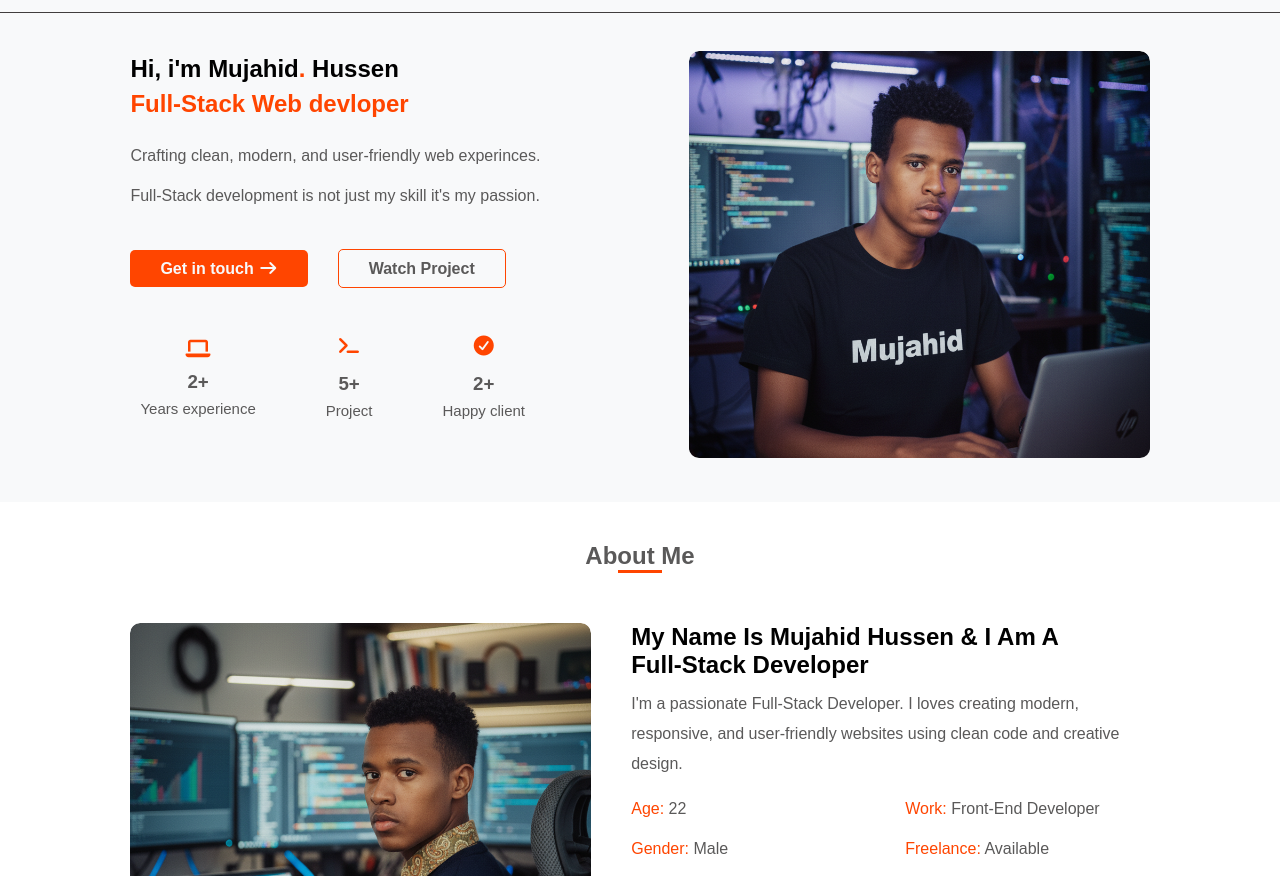
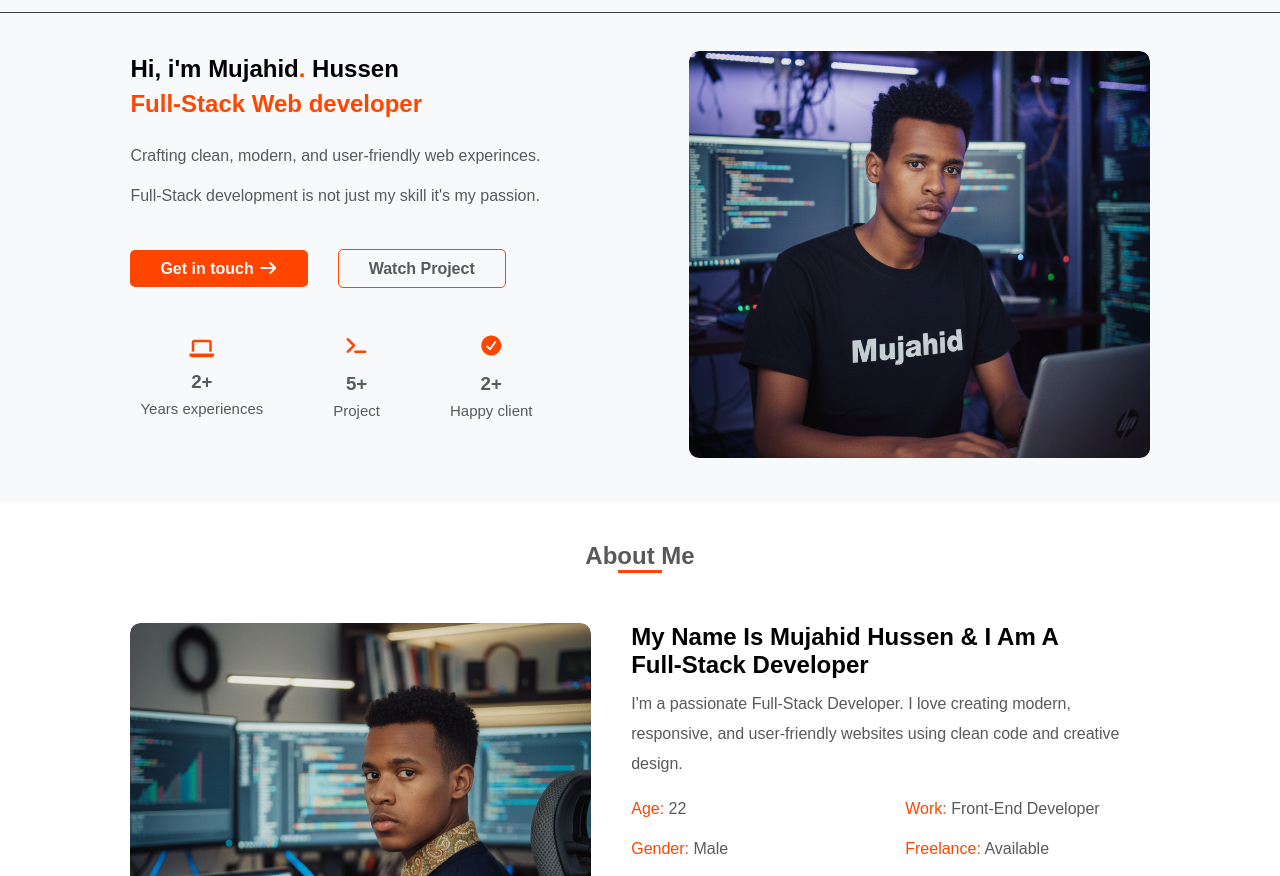
Before and after one commit to Mujuman/my-portfolio, a plain HTML site: page index.html in a window 1280 px wide. Shown: the part 59-935 px from the top of the page. Drawn offline with Linux system fonts and the light colour scheme.

```diff
--- a/index.html
+++ b/index.html
@@ -43,7 +43,7 @@
         <div class="home-text">
 
             <h1 id="name">Hi, i'm Mujahid<span class="dot">.</span> Hussen<br>
-            <span class="dot">Full-Stack Web devloper</span></h1>
+            <span class="dot">Full-Stack Web developer</span></h1>
             <div class="descr">
             <p>Crafting clean, modern, and user-friendly web experinces.</p>
             <p>Full-Stack development is not just my skill it's my passion.</p>
@@ -59,7 +59,7 @@
            <div class="experience">
             <i class="fa-solid fa-laptop"></i>
             <h3>2+</h3>
-            <p>Years experience</p>
+            <p>Years experiences</p>
            </div>
 
            <div class="project">
@@ -101,7 +101,7 @@
           <div class="about-text">
                 <h2>My Name Is Mujahid Hussen & I Am A <br>Full-Stack Developer</h2>
                 <div class="des">
-                  <p>I'm a passionate Full-Stack Developer. I loves creating modern, responsive, and user-friendly websites using clean code and creative design.</p>
+                  <p>I'm a passionate Full-Stack Developer. I love creating modern, responsive, and user-friendly websites using clean code and creative design.</p>
                 </div>
 
                 <div class="about-info">
@@ -311,7 +311,8 @@
                       <h2>School Managment System</h2>
 
                       <p id="pro-p">
-                        Lorem ipsum dolor sit amet consectetur adipisicing elit. Libero, aspernatur?
+                       A web-based platform for managing student information. Built using HTML,CSS,JavaScript.
+						  It helps school automate daily academic tasks effiient
                       </p>
 
                     </div>
@@ -572,4 +573,5 @@
 </script>
 
 </body>
+
 </html>
```
